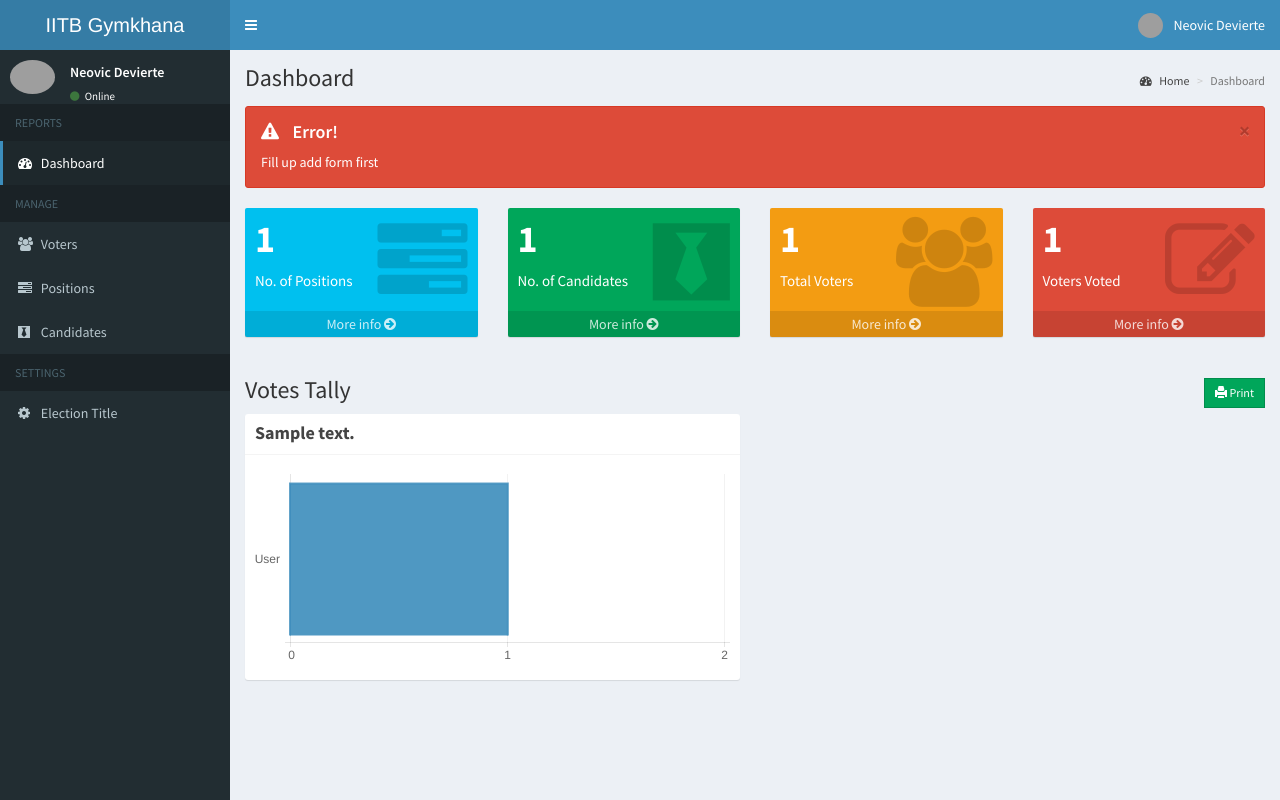
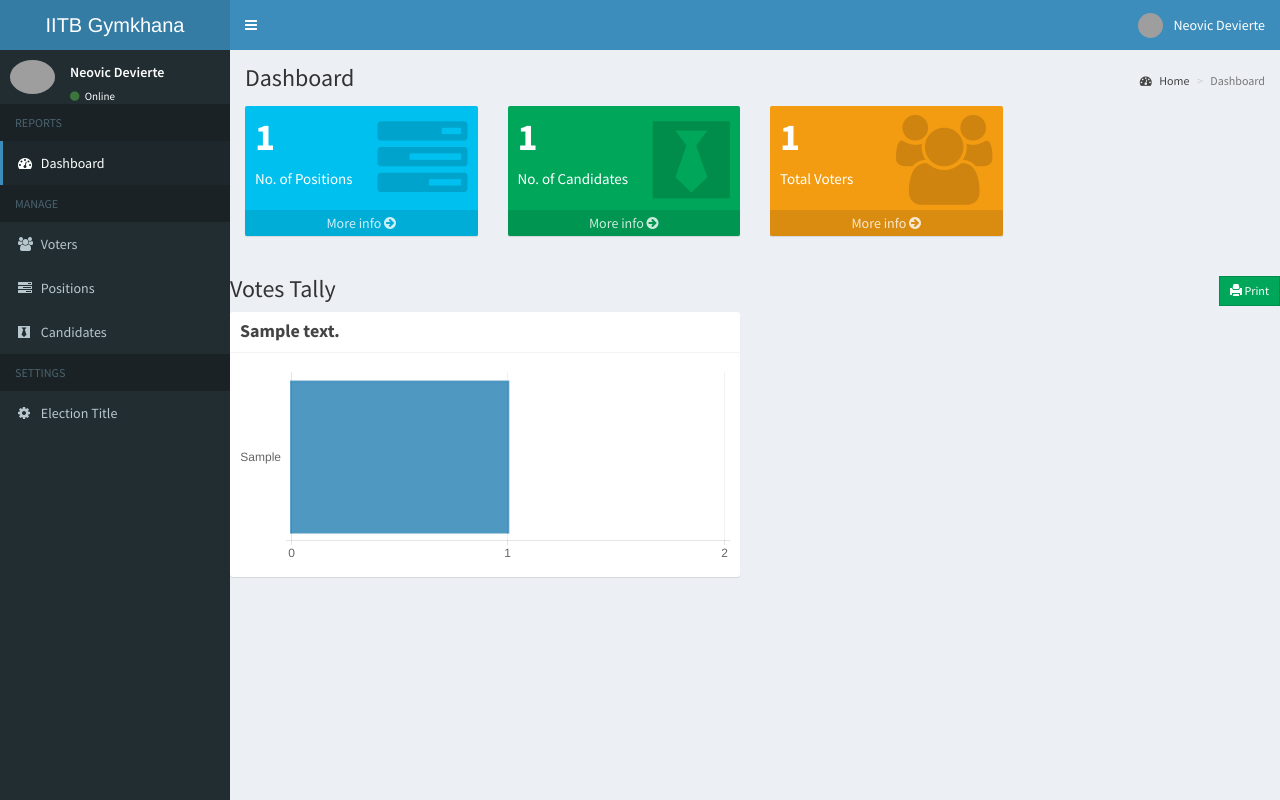
Before and after one commit to Neha1204/IITB-Gymkhana-Voting, a PHP site: page /admin/home.php in a window 1280 px wide. Run offline with PHP 8.4, Linux system fonts and the light colour scheme; a user stored in the database is signed in; data comes from the database, SQL or seed files in the repository; tables that the repository leaves empty hold one stand-in row (values such as "Sample post"); some libraries are stand-ins or nearby versions; grey boxes are pictures that could not be loaded.

Commit message:
Voting modified

```diff
--- a/admin/home.php
+++ b/admin/home.php
@@ -6,11 +6,8 @@
   if(isset($_GET["data"]))
                 {
                    $data = $_GET["data"];
-                   //echo "<h3>Hello ".$data." Neha</h3>";
                 }
 				else{
-
-					$_SESSION['error'] = 'Fill up add form first';
 				}
 
 ?>
@@ -122,28 +119,7 @@
             <a href="voters.php" class="small-box-footer">More info <i class="fa fa-arrow-circle-right"></i></a>
           </div>
         </div>
-        <!-- ./col -->
-        <div class="col-lg-3 col-xs-6">
-          <!-- small box -->
-          <div class="small-box bg-red">
-            <div class="inner">
-              <?php
-                $sql = "SELECT * FROM votes GROUP BY voters_id";
-                $query = $conn->query($sql);
 
-                echo "<h3>".$query->num_rows."</h3>";
-              ?>
-
-              <p>Voters Voted</p>
-            </div>
-            <div class="icon">
-              <i class="fa fa-edit"></i>
-            </div>
-            <a href="votes.php" class="small-box-footer">More info <i class="fa fa-arrow-circle-right"></i></a>
-          </div>
-        </div>
-        <!-- ./col -->
-      </div>
 
       <div class="row">
         <div class="col-xs-12">
@@ -199,7 +175,7 @@
     $carray = array();
     $varray = array();
     while($crow = $cquery->fetch_assoc()){
-      array_push($carray, $crow['lastname']);
+      array_push($carray, $crow['firstname']);
       $sql = "SELECT * FROM votes WHERE candidate_id = '".$crow['id']."'";
       $vquery = $conn->query($sql);
       array_push($varray, $vquery->num_rows);
--- a/login.php
+++ b/login.php
@@ -10,7 +10,7 @@
 		$query = $conn->query($sql);
 
 		if($query->num_rows < 1){
-			$_SESSION['error'] = 'Cannot find voter with the ID';
+			$_SESSION['error'] = "Cannot find voter with the ID";
 		}
 		else{
 			$row = $query->fetch_assoc();
--- a/preview.php
+++ b/preview.php
@@ -5,6 +5,7 @@
 
 	$output = array('error'=>false,'list'=>'');
 
+    $conn = new mysqli('localhost', 'root', '', 'sports');
 	$sql = "SELECT * FROM positions";
 	$query = $conn->query($sql);
 
--- a/submit_ballot.php
+++ b/submit_ballot.php
@@ -8,6 +8,7 @@
 		}
 		else{
 			$_SESSION['post'] = $_POST;
+			$conn = new mysqli('localhost', 'root', '', 'sports');
 			$sql = "SELECT * FROM positions";
 			$query = $conn->query($sql);
 			$error = false;
@@ -23,7 +24,7 @@
 						}
 						else{
 							foreach($_POST[$position] as $key => $values){
-								$sql_array[] = "INSERT INTO votes (voters_id, candidate_id, position_id) VALUES ('".$voter['id']."', '$values', '$pos_id')";
+								$sql_array[] = "INSERT INTO votes (candidate_id, position_id) VALUES ('$values', '$pos_id')";
 							}
 
 						}
@@ -31,7 +32,7 @@
 					}
 					else{
 						$candidate = $_POST[$position];
-						$sql_array[] = "INSERT INTO votes (voters_id, candidate_id, position_id) VALUES ('".$voter['id']."', '$candidate', '$pos_id')";
+						$sql_array[] = "INSERT INTO votes ( candidate_id, position_id) VALUES ('$candidate', '$pos_id')";
 					}
 
 				}
```
